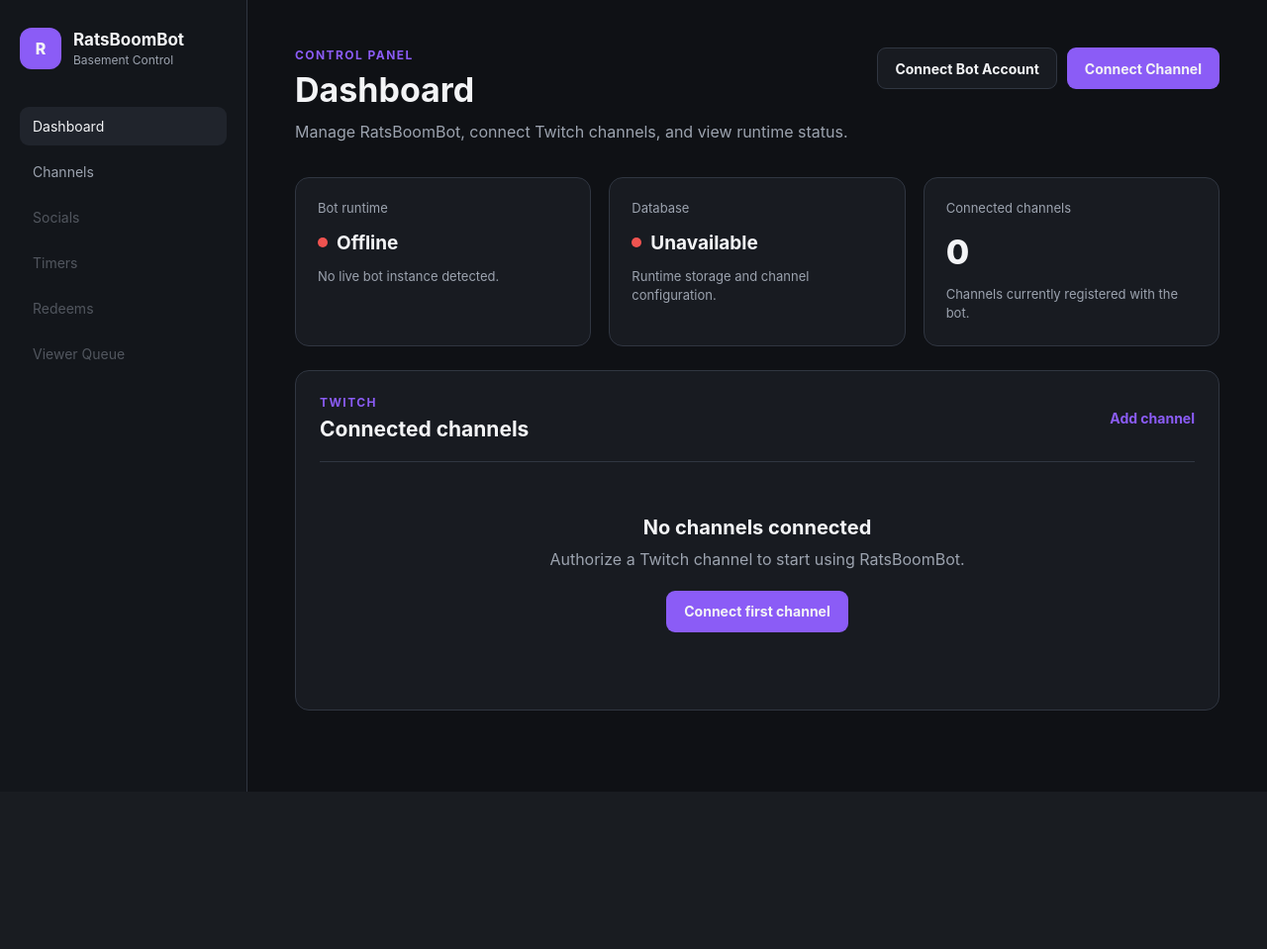
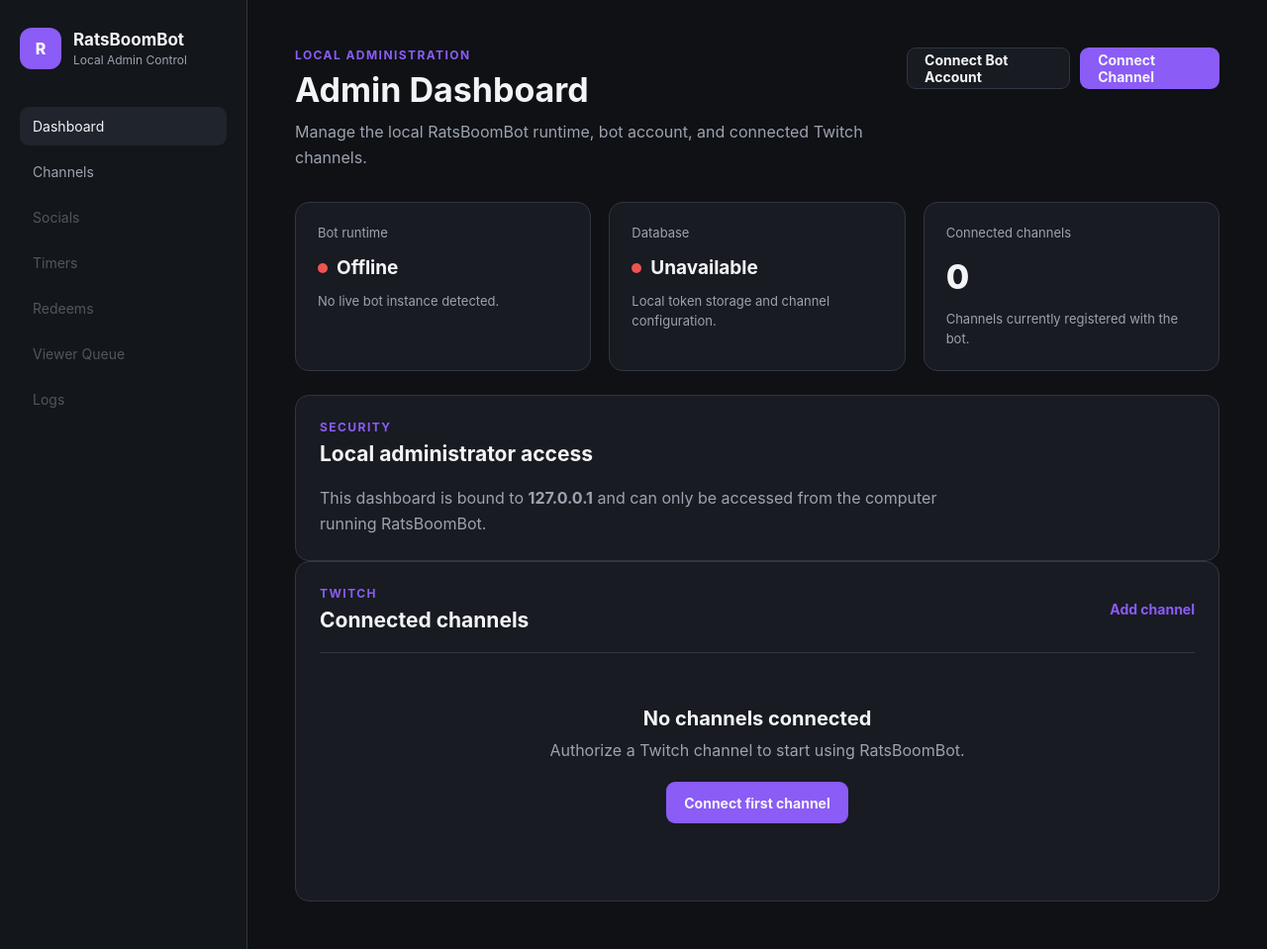
Before and after one commit to Akaing1/RatsBoomBot, a FastAPI app: page / in a window 1280 px wide. Shown: the whole page at 99% size. Before the commit the page ends 800 px from the top, so only its background shows below. Run offline with FastAPI, Linux system fonts and the light colour scheme.

Commit message:
working on separating admin dash from consumer

```diff
--- a/web/app.py
+++ b/web/app.py
@@ -7,14 +7,23 @@ from fastapi.templating import Jinja2Templates
 
 from config.settings import settings
 from storage.database import save_token
-from web.oauth import build_bot_oauth_url, build_channel_oauth_url, exchange_code_for_token, fetch_twitch_user
+from web.oauth import (
+    build_bot_oauth_url,
+    build_channel_oauth_url,
+    exchange_code_for_token,
+    fetch_twitch_user
+)
 from web.state import get_bot, get_db
 
 WEB_DIRECTORY = Path(__file__).resolve().parent
 TEMPLATES_DIRECTORY = WEB_DIRECTORY / "templates"
 STATIC_DIRECTORY = WEB_DIRECTORY / "static"
 
-app = FastAPI(title="RatsBoomBot Dashboard")
+app = FastAPI(
+    title="RatsBoomBot Admin",
+    docs_url=None,
+    redoc_url=None
+)
 
 app.mount(
     "/static",
@@ -22,7 +31,29 @@ app.mount(
     name="static"
 )
 
-templates = Jinja2Templates(directory=str(TEMPLATES_DIRECTORY))
+templates = Jinja2Templates(
+    directory=str(TEMPLATES_DIRECTORY)
+)
+
+
+def render_error(
+    request: Request,
+    *,
+    title: str,
+    message: str,
+    status_code: int,
+    active_page: str = "dashboard"
+):
+    return templates.TemplateResponse(
+        request=request,
+        name="error.html",
+        context={
+            "active_page": active_page,
+            "title": title,
+            "message": message
+        },
+        status_code=status_code
+    )
 
 
 @app.get("/", response_class=HTMLResponse)
@@ -39,7 +70,9 @@ async def dashboard(request: Request):
         bot_account_id = runtime_bot.bot_id
 
         if runtime_bot.services:
-            broadcaster_records = runtime_bot.services.broadcasters.get_broadcasters()
+            broadcaster_records = (
+                runtime_bot.services.broadcasters.get_broadcasters()
+            )
             broadcasters = list(broadcaster_records.values())
 
     return templates.TemplateResponse(
@@ -58,35 +91,37 @@ async def dashboard(request: Request):
 
 @app.get("/connect/channel")
 async def connect_channel():
-    return RedirectResponse(build_channel_oauth_url())
+    return RedirectResponse(
+        build_channel_oauth_url()
+    )
 
 
 @app.get("/connect/bot")
 async def connect_bot():
-    return RedirectResponse(build_bot_oauth_url())
+    return RedirectResponse(
+        build_bot_oauth_url()
+    )
 
 
 @app.get("/oauth/channel", response_class=HTMLResponse)
-async def oauth_channel_callback(request: Request, code: str | None = None, error: str | None = None):
+async def oauth_channel_callback(
+    request: Request,
+    code: str | None = None,
+    error: str | None = None
+):
     if error:
-        return templates.TemplateResponse(
-            request=request,
-            name="error.html",
-            context={
-                "title": "Channel authorization failed",
-                "message": error
-            },
+        return render_error(
+            request,
+            title="Channel authorization failed",
+            message=error,
             status_code=400
         )
 
     if not code:
-        return templates.TemplateResponse(
-            request=request,
-            name="error.html",
-            context={
-                "title": "Channel authorization failed",
-                "message": "No authorization code was provided."
-            },
+        return render_error(
+            request,
+            title="Channel authorization failed",
+            message="No authorization code was provided.",
             status_code=400
         )
 
@@ -95,7 +130,10 @@ async def oauth_channel_callback(request: Request, code: str | None = None, erro
             code=code,
             redirect_uri=settings.CHANNEL_REDIRECT_URI
         )
-        twitch_user = await fetch_twitch_user(token_response.access_token)
+
+        twitch_user = await fetch_twitch_user(
+            token_response.access_token
+        )
 
         runtime_bot = get_bot()
         runtime_db = get_db()
@@ -106,6 +144,7 @@ async def oauth_channel_callback(request: Request, code: str | None = None, erro
                 token=token_response.access_token,
                 refresh=token_response.refresh_token
             )
+
         elif runtime_db is not None:
             await save_token(
                 db=runtime_db,
@@ -113,25 +152,20 @@ async def oauth_channel_callback(request: Request, code: str | None = None, erro
                 token=token_response.access_token,
                 refresh=token_response.refresh_token
             )
+
         else:
-            return templates.TemplateResponse(
-                request=request,
-                name="error.html",
-                context={
-                    "title": "Runtime unavailable",
-                    "message": "The RatsBoomBot runtime is not available."
-                },
+            return render_error(
+                request,
+                title="Runtime unavailable",
+                message="The RatsBoomBot runtime is not available.",
                 status_code=503
             )
 
     except Exception as exc:
-        return templates.TemplateResponse(
-            request=request,
-            name="error.html",
-            context={
-                "title": "Channel connection failed",
-                "message": repr(exc)
-            },
+        return render_error(
+            request,
+            title="Channel connection failed",
+            message=repr(exc),
             status_code=500
         )
 
@@ -139,33 +173,35 @@ async def oauth_channel_callback(request: Request, code: str | None = None, erro
         request=request,
         name="auth_success.html",
         context={
+            "active_page": "dashboard",
             "title": "Channel connected",
-            "message": f"RatsBoomBot is now connected to {twitch_user.display_name}."
+            "message": (
+                f"RatsBoomBot is now connected to "
+                f"{twitch_user.display_name}."
+            )
         }
     )
 
 
 @app.get("/oauth/bot", response_class=HTMLResponse)
-async def oauth_bot_callback(request: Request, code: str | None = None, error: str | None = None):
+async def oauth_bot_callback(
+    request: Request,
+    code: str | None = None,
+    error: str | None = None
+):
     if error:
-        return templates.TemplateResponse(
-            request=request,
-            name="error.html",
-            context={
-                "title": "Bot authorization failed",
-                "message": error
-            },
+        return render_error(
+            request,
+            title="Bot authorization failed",
+            message=error,
             status_code=400
         )
 
     if not code:
-        return templates.TemplateResponse(
-            request=request,
-            name="error.html",
-            context={
-                "title": "Bot authorization failed",
-                "message": "No authorization code was provided."
-            },
+        return render_error(
+            request,
+            title="Bot authorization failed",
+            message="No authorization code was provided.",
             status_code=400
         )
 
@@ -174,7 +210,10 @@ async def oauth_bot_callback(request: Request, code: str | None = None, error: s
             code=code,
             redirect_uri=settings.BOT_REDIRECT_URI
         )
-        twitch_user = await fetch_twitch_user(token_response.access_token)
+
+        twitch_user = await fetch_twitch_user(
+            token_response.access_token
+        )
 
         runtime_bot = get_bot()
         runtime_db = get_db()
@@ -184,6 +223,7 @@ async def oauth_bot_callback(request: Request, code: str | None = None, error: s
                 token=token_response.access_token,
                 refresh=token_response.refresh_token
             )
+
         elif runtime_db is not None:
             await save_token(
                 db=runtime_db,
@@ -191,25 +231,20 @@ async def oauth_bot_callback(request: Request, code: str | None = None, error: s
                 token=token_response.access_token,
                 refresh=token_response.refresh_token
             )
+
         else:
-            return templates.TemplateResponse(
-                request=request,
-                name="error.html",
-                context={
-                    "title": "Runtime unavailable",
-                    "message": "The RatsBoomBot runtime is not available."
-                },
+            return render_error(
+                request,
+                title="Runtime unavailable",
+                message="The RatsBoomBot runtime is not available.",
                 status_code=503
             )
 
     except Exception as exc:
-        return templates.TemplateResponse(
-            request=request,
-            name="error.html",
-            context={
-                "title": "Bot connection failed",
-                "message": repr(exc)
-            },
+        return render_error(
+            request,
+            title="Bot connection failed",
+            message=repr(exc),
             status_code=500
         )
 
@@ -217,8 +252,12 @@ async def oauth_bot_callback(request: Request, code: str | None = None, error: s
         request=request,
         name="auth_success.html",
         context={
+            "active_page": "dashboard",
             "title": "Bot account connected",
-            "message": f"The bot account {twitch_user.display_name} was connected successfully."
+            "message": (
+                f"The bot account {twitch_user.display_name} "
+                f"was connected successfully."
+            )
         }
     )
 
@@ -229,12 +268,19 @@ async def channels_page(request: Request):
     broadcasters = []
 
     if runtime_bot is not None and runtime_bot.services:
-        broadcaster_service = runtime_bot.services.broadcasters
+        broadcaster_service = (
+            runtime_bot.services.broadcasters
+        )
 
         await broadcaster_service.refresh_live_statuses()
 
-        broadcaster_records = broadcaster_service.get_broadcasters()
-        broadcasters = list(broadcaster_records.values())
+        broadcaster_records = (
+            broadcaster_service.get_broadcasters()
+        )
+
+        broadcasters = list(
+            broadcaster_records.values()
+        )
 
     broadcasters.sort(
         key=lambda broadcaster: (
@@ -254,48 +300,72 @@ async def channels_page(request: Request):
     )
 
 
-@app.get("/channels/{broadcaster_id}", response_class=HTMLResponse)
-async def channel_details_page(request: Request, broadcaster_id: str):
+@app.get(
+    "/channels/{broadcaster_id}",
+    response_class=HTMLResponse
+)
+async def channel_details_page(
+    request: Request,
+    broadcaster_id: str
+):
     runtime_bot = get_bot()
 
     if runtime_bot is None or runtime_bot.services is None:
-        return templates.TemplateResponse(
-            request=request,
-            name="error.html",
-            context={
-                "active_page": "channels",
-                "title": "Runtime unavailable",
-                "message": "The RatsBoomBot runtime is not available."
-            },
+        return render_error(
+            request,
+            active_page="channels",
+            title="Runtime unavailable",
+            message="The RatsBoomBot runtime is not available.",
             status_code=503
         )
 
-    broadcaster_service = runtime_bot.services.broadcasters
-    broadcaster_records = broadcaster_service.get_broadcasters()
-    broadcaster = broadcaster_records.get(broadcaster_id)
+    broadcaster_service = (
+        runtime_bot.services.broadcasters
+    )
+
+    broadcaster_records = (
+        broadcaster_service.get_broadcasters()
+    )
+
+    broadcaster = broadcaster_records.get(
+        broadcaster_id
+    )
 
     if broadcaster is None:
-        return templates.TemplateResponse(
-            request=request,
-            name="error.html",
-            context={
-                "active_page": "channels",
-                "title": "Channel not found",
-                "message": "That Twitch channel is not connected to RatsBoomBot."
-            },
+        return render_error(
+            request,
+            active_page="channels",
+            title="Channel not found",
+            message=(
+                "That Twitch channel is not connected "
+                "to RatsBoomBot."
+            ),
             status_code=404
         )
 
     await broadcaster_service.refresh_live_statuses()
 
-    channel_settings = await runtime_bot.services.broadcaster_settings.get_settings(
+    channel_settings = (
+        await runtime_bot.services
+        .broadcaster_settings
+        .get_settings(broadcaster_id)
+    )
+
+    viewer_queue = (
+        runtime_bot.services.viewer_queue
+    )
+
+    queue_open = viewer_queue.is_queue_open(
         broadcaster_id
     )
 
-    viewer_queue = runtime_bot.services.viewer_queue
-    queue_open = viewer_queue.is_queue_open(broadcaster_id)
-    queue_users = viewer_queue.list_queue(broadcaster_id)
-    queue_size = viewer_queue.size(broadcaster_id)
+    queue_users = viewer_queue.list_queue(
+        broadcaster_id
+    )
+
+    queue_size = viewer_queue.size(
+        broadcaster_id
+    )
 
     return templates.TemplateResponse(
         request=request,
--- a/web/templates/dashboard.html
+++ b/web/templates/dashboard.html
@@ -1,30 +1,57 @@
 {% extends "layout.html" %}
 
-{% block title %}Dashboard | RatsBoomBot{% endblock %}
+{% block title %}
+    Admin Dashboard | RatsBoomBot
+{% endblock %}
 
 {% block content %}
 <header class="page-header">
     <div>
-        <p class="eyebrow">Control panel</p>
-        <h2>Dashboard</h2>
+        <p class="eyebrow">Local administration</p>
+
+        <h2>Admin Dashboard</h2>
+
         <p class="page-description">
-            Manage RatsBoomBot, connect Twitch channels, and view runtime status.
+            Manage the local RatsBoomBot runtime, bot account,
+            and connected Twitch channels.
         </p>
     </div>
 
     <div class="header-actions">
-        <a class="button secondary" href="/connect/bot">Connect Bot Account</a>
-        <a class="button primary" href="/connect/channel">Connect Channel</a>
+        <a
+            class="button secondary"
+            href="/connect/bot"
+        >
+            Connect Bot Account
+        </a>
+
+        <a
+            class="button primary"
+            href="/connect/channel"
+        >
+            Connect Channel
+        </a>
     </div>
 </header>
 
 <section class="status-grid">
     <article class="status-card">
         <p class="card-label">Bot runtime</p>
+
         <div class="status-row">
-            <span class="status-indicator {% if bot_running %}online{% else %}offline{% endif %}"></span>
-            <strong>{% if bot_running %}Running{% else %}Offline{% endif %}</strong>
+            <span
+                class="status-indicator {% if bot_running %}online{% else %}offline{% endif %}"
+            ></span>
+
+            <strong>
+                {% if bot_running %}
+                    Running
+                {% else %}
+                    Offline
+                {% endif %}
+            </strong>
         </div>
+
         <p class="card-detail">
             {% if bot_account_id %}
                 Bot ID: {{ bot_account_id }}
@@ -36,18 +63,52 @@
 
     <article class="status-card">
         <p class="card-label">Database</p>
+
         <div class="status-row">
-            <span class="status-indicator {% if database_connected %}online{% else %}offline{% endif %}"></span>
-            <strong>{% if database_connected %}Connected{% else %}Unavailable{% endif %}</strong>
+            <span
+                class="status-indicator {% if database_connected %}online{% else %}offline{% endif %}"
+            ></span>
+
+            <strong>
+                {% if database_connected %}
+                    Connected
+                {% else %}
+                    Unavailable
+                {% endif %}
+            </strong>
         </div>
-        <p class="card-detail">Runtime storage and channel configuration.</p>
+
+        <p class="card-detail">
+            Local token storage and channel configuration.
+        </p>
     </article>
 
     <article class="status-card">
         <p class="card-label">Connected channels</p>
-        <div class="metric">{{ broadcaster_count }}</div>
-        <p class="card-detail">Channels currently registered with the bot.</p>
+
+        <div class="metric">
+            {{ broadcaster_count }}
+        </div>
+
+        <p class="card-detail">
+            Channels currently registered with the bot.
+        </p>
     </article>
+</section>
+
+<section class="panel">
+    <div class="panel-header">
+        <div>
+            <p class="eyebrow">Security</p>
+            <h3>Local administrator access</h3>
+        </div>
+    </div>
+
+    <p class="page-description">
+        This dashboard is bound to
+        <strong>127.0.0.1</strong> and can only be accessed
+        from the computer running RatsBoomBot.
+    </p>
 </section>
 
 <section class="panel">
@@ -57,7 +118,12 @@
             <h3>Connected channels</h3>
         </div>
 
-        <a class="text-link" href="/connect/channel">Add channel</a>
+        <a
+            class="text-link"
+            href="/connect/channel"
+        >
+            Add channel
+        </a>
     </div>
 
     {% if broadcasters %}
@@ -69,21 +135,39 @@
                     </div>
 
                     <div class="channel-details">
-                        <strong>{{ broadcaster.name or "Channel" }}</strong>
-                        <span>ID: {{ broadcaster.id }}</span>
+                        <strong>
+                            {{ broadcaster.name or "Channel" }}
+                        </strong>
+
+                        <span>
+                            ID: {{ broadcaster.id }}
+                        </span>
                     </div>
 
-                    <span class="channel-status">
-                        {% if broadcaster.is_live %}Live{% else %}Connected{% endif %}
-                    </span>
+                    <a
+                        class="button secondary"
+                        href="/channels/{{ broadcaster.id }}"
+                    >
+                        Manage
+                    </a>
                 </article>
             {% endfor %}
         </div>
     {% else %}
         <div class="empty-state">
             <h4>No channels connected</h4>
-            <p>Authorize a Twitch channel to start using RatsBoomBot.</p>
-            <a class="button primary" href="/connect/channel">Connect first channel</a>
+
+            <p>
+                Authorize a Twitch channel to start using
+                RatsBoomBot.
+            </p>
+
+            <a
+                class="button primary"
+                href="/connect/channel"
+            >
+                Connect first channel
+            </a>
         </div>
     {% endif %}
 </section>
--- a/web/templates/layout.html
+++ b/web/templates/layout.html
@@ -2,18 +2,31 @@
 <html lang="en">
 <head>
     <meta charset="utf-8">
-    <meta name="viewport" content="width=device-width, initial-scale=1">
-    <title>{% block title %}RatsBoomBot{% endblock %}</title>
-    <link rel="stylesheet" href="{{ url_for('static', path='/css/style.css') }}">
+
+    <meta
+        name="viewport"
+        content="width=device-width, initial-scale=1"
+    >
+
+    <title>
+        {% block title %}RatsBoomBot Admin{% endblock %}
+    </title>
+
+    <link
+        rel="stylesheet"
+        href="{{ url_for('static', path='/css/style.css') }}"
+    >
 </head>
+
 <body>
     <div class="app-shell">
         <aside class="sidebar">
             <div class="brand">
                 <div class="brand-mark">R</div>
+
                 <div>
                     <h1>RatsBoomBot</h1>
-                    <p>Basement Control</p>
+                    <p>Local Admin Control</p>
                 </div>
             </div>
 
@@ -32,10 +45,25 @@
                     Channels
                 </a>
 
-                <a class="nav-link disabled" href="#">Socials</a>
-                <a class="nav-link disabled" href="#">Timers</a>
-                <a class="nav-link disabled" href="#">Redeems</a>
-                <a class="nav-link disabled" href="#">Viewer Queue</a>
+                <a class="nav-link disabled" href="#">
+                    Socials
+                </a>
+
+                <a class="nav-link disabled" href="#">
+                    Timers
+                </a>
+
+                <a class="nav-link disabled" href="#">
+                    Redeems
+                </a>
+
+                <a class="nav-link disabled" href="#">
+                    Viewer Queue
+                </a>
+
+                <a class="nav-link disabled" href="#">
+                    Logs
+                </a>
             </nav>
         </aside>
 
```
Also changed, not shown: app/runtime.py (+15 -8 lines), config/settings.py (+26 -6 lines).
